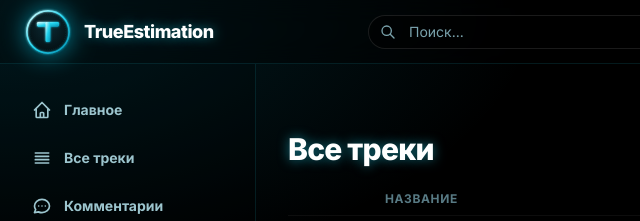
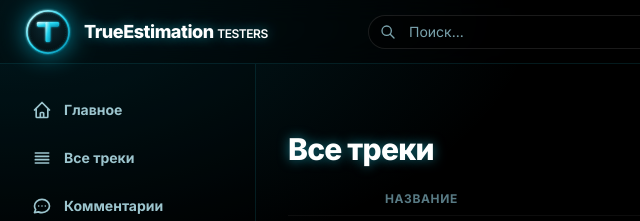
Before and after one commit to iamsaintofc/TrueEstimationTest, a website: page index.html in a window 1280 px wide. Shown: the top 221 px of the page, 0-640 px from the left. Drawn offline with Linux system fonts and the light colour scheme; a script that the page names is missing.

Commit message:
Update index.html

```diff
--- a/index.html
+++ b/index.html
@@ -3,7 +3,7 @@
 <head>
     <meta charset="UTF-8">
     <meta name="viewport" content="width=device-width, initial-scale=1.0">
-    <title>TrueEstimation | Музыка</title>
+    <title>TrueEstimation Testers | Музыка</title>
     <link rel="manifest" href="manifest.webmanifest">
     <meta name="theme-color" content="#020b0e">
     <link rel="apple-touch-icon" href="icon-192.png">
@@ -136,7 +136,7 @@
                     <g filter="url(#tlGlow)" fill="url(#tlGrad)"><rect x="27" y="29" width="46" height="10" rx="3"/><rect x="45" y="29" width="10" height="42" rx="3"/></g>
                 </svg>
             </div>
-            <h1 class="text-lg font-extrabold tracking-tight hidden md:block neon-text">TrueEstimation</h1>
+            <h1 class="text-lg font-extrabold tracking-tight hidden md:block neon-text">TrueEstimation <span class="text-xs font-semibold text-amber-400 align-middle">TESTERS</span></h1>
         </div>
 
         <div class="flex-1 px-4 flex justify-center max-w-xl">
```
